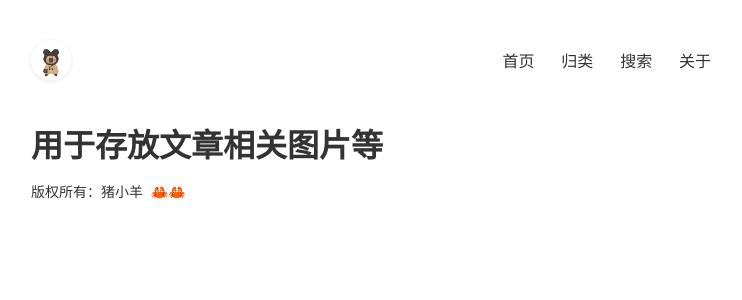
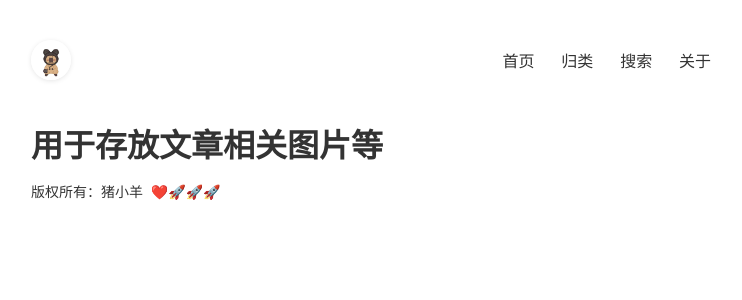
Before and after one commit to acabin/acabin.github.io, a Jekyll site: the page built from posts/readme.md, in a window 1280 px wide. Shown: the top 300 px of the page, without its empty margins (269-1011 px from the left). Built offline with Jekyll 4.4.1, drawn with Linux system fonts in a browser that asks for light colours; our own code applies the rules of GitHub Pages for plain Markdown files.

Commit message:
Update footer.html

```diff
--- a/_includes/footer.html
+++ b/_includes/footer.html
@@ -1,7 +1,7 @@
 <footer class="footer">
   <span>{{ site.footerText }}</span>
   {%- comment %} 主题来源于https://github.com/TMaize/tmaize-blog，感谢啦~ {% endcomment %}
-  <span>🦀🦀</span>
+  <span>❤️🚀🚀🚀</span>
 </footer>
 <div id="to-top">
   <span></span>
```
